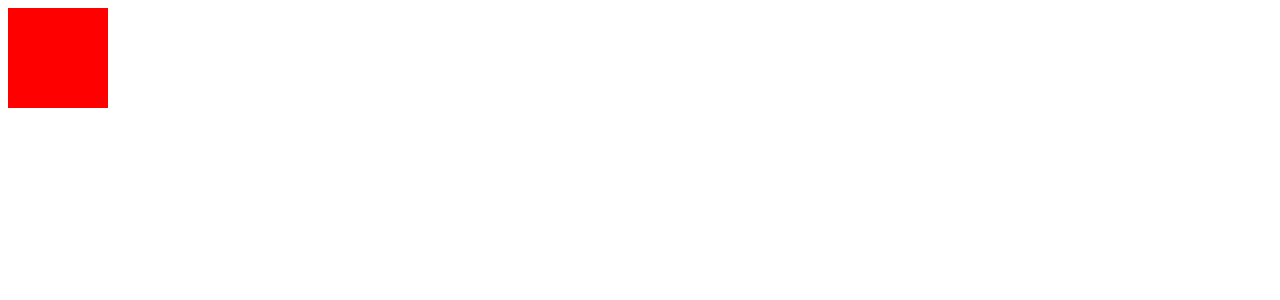
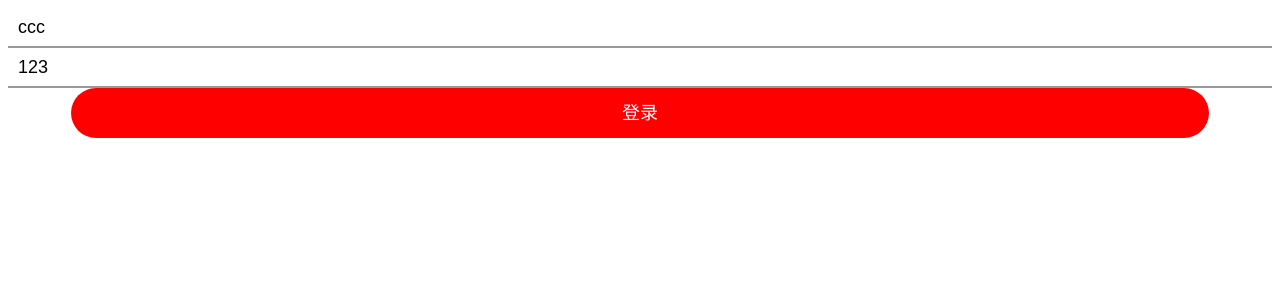
Before and after one commit to ChenJT-code/news, a Vue app: page /#/login in a window 1280 px wide. Shown: the top 300 px of the page. Built offline with nearby package versions, Linux system fonts and the light colour scheme.

Commit message:
登录注册（中）

```diff
--- /dev/null
+++ b/src/components/mybutton.vue
@@ -0,0 +1,41 @@
+<template>
+  <div class="btn" @click='handlerclick' :class="{danger:type==='danger',primary:type==='primary',info:type==='info',warning:type==='warning'}">{{text}}</div>
+</template>
+
+<script>
+export default {
+  props: ['text', 'type'],
+  methods: {
+    handlerclick (event) {
+      this.$emit('click', event)
+    }
+  }
+}
+</script>
+
+<style lang='less'>
+    .btn{
+        width: 90%;
+        height: 40px;
+        color: #fff;
+        line-height: 40px;
+        text-align: center;
+        background-color: skyblue;
+        font-size: 18px;
+        border-radius: 25px;
+        padding: 5px 0;
+        margin: 0 auto;
+    }
+    .danger{
+        background-color: #f00;
+    }
+    .primary{
+        background-color: rgb(17, 219, 94);
+    }
+    .info{
+        background-color: #999;
+    }
+    .warning{
+        background-color: orange;
+    }
+</style>
--- /dev/null
+++ b/src/components/myinput.vue
@@ -0,0 +1,38 @@
+<template>
+  <input
+    class="inp"
+    type="text"
+    :placeholder='placeholder'
+    :value="value"
+    @input='handlerinput'
+  >
+</template>
+
+<script>
+export default {
+  props: ['placeholder', 'value'],
+
+  methods: {
+    handlerinput (event) {
+      // console.log(event)
+      //   实现子传父
+      //   为了在使用封装组件时能够使用双向绑定，这个事件的名称只能叫input
+      this.$emit('aaaa', event.target.value)
+      this.$emit('bbbb', event.target.value)
+    }
+  }
+}
+</script>
+<style>
+  .inp{
+    width: 100%;
+    height: 40px;
+    border: none;
+    border-bottom: 2px #999 solid;
+    line-height: 40px;
+    font-size: 18px;
+    outline: none;
+    padding-left: 10px;
+    box-sizing: border-box;
+}
+</style>
--- a/src/router/index.js
+++ b/src/router/index.js
@@ -17,7 +17,10 @@ var router = new VueRouter({
       name: 'Login',
       path: '/login',
       component: Login
-
+    },
+    {
+      path: '/',
+      redirect: '/login'
     }
   ]
 })
--- a/src/views/login.vue
+++ b/src/views/login.vue
@@ -1,19 +1,51 @@
 <template>
-  <div class="box">
+  <div>
+    <myinput
+        placeholder="请输入用户名"
+        :value="userobj.username"
+        @aaaa="handleruserinput"
+    ></myinput>
 
+    <myinput
+        placeholder="输入密码"
+        :value="userobj.password"
+        @bbbb="cccc"
+    ></myinput>
+
+    <mybutton text="登录" @click="login" type="danger"></mybutton>
   </div>
 </template>
 
 <script>
+import Mybutton from '@/components/mybutton'
+import Myinput from '@/components/myinput'
 export default {
-
+  components: {
+    Mybutton,
+    Myinput
+  },
+  data () {
+    return {
+      userobj: {
+        username: 'ccc',
+        password: '123'
+      }
+    }
+  },
+  methods: {
+    login () {
+      console.log(this.userobj)
+    },
+    // 接收子组件中传递的数据，获取用户输入
+    handleruserinput (data) {
+      this.userobj.username = data
+    },
+    cccc (data) {
+      this.userobj.password = data
+    }
+  }
 }
 </script>
 
 <style>
- .box{
-     width: 100px;
-     height: 100px;
-     background-color: red;
- }
 </style>
```
